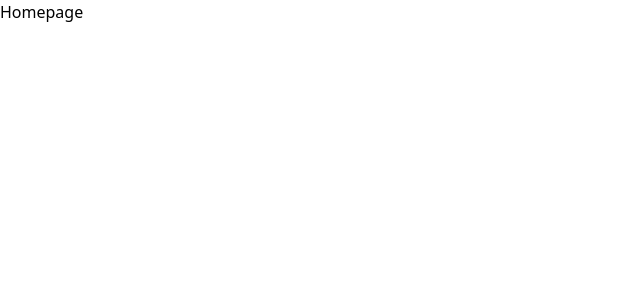
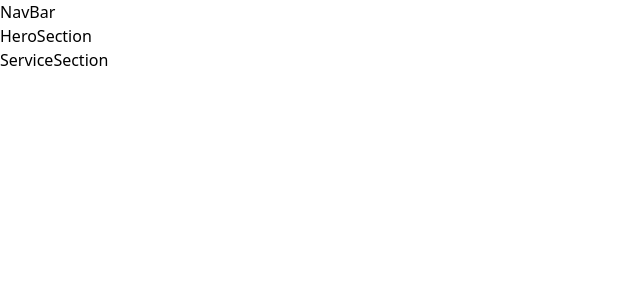
Before and after one commit to nahid-priom/techShore, a Next.js app: page / in a window 1280 px wide. Shown: the top 300 px of the page, without its empty margins (0-640 px from the left). Built offline with nearby package versions, Linux system fonts and the light colour scheme.

Commit message:
added more basic structure

```diff
--- a/pages/index.tsx
+++ b/pages/index.tsx
@@ -1,7 +1,16 @@
 import React from "react";
+import NavBar from "@/common/elements/NavBar";
+import HeroSection from "@/modules/LandingPage/components/HeroSection";
+import ServiceSection from "@/modules/LandingPage/components/ServiceSection";
 
 function HomePage() {
-  return <div>Homepage</div>;
+  return (
+    <>
+      <NavBar />
+      <HeroSection />
+      <ServiceSection />
+    </>
+  );
 }
 
 export default HomePage;
--- /dev/null
+++ b/src/modules/LandingPage/components/ServiceSection/ServiceSection.tsx
@@ -0,0 +1,5 @@
+import React from "react";
+
+export default function ServiceSection() {
+  return <div>ServiceSection</div>;
+}
--- /dev/null
+++ b/src/modules/LandingPage/components/ServiceSection/index.ts
@@ -0,0 +1 @@
+export { default } from "./ServiceSection";
```
Also changed, not shown: 1 other file (tests, documents, lock files or other folders).
